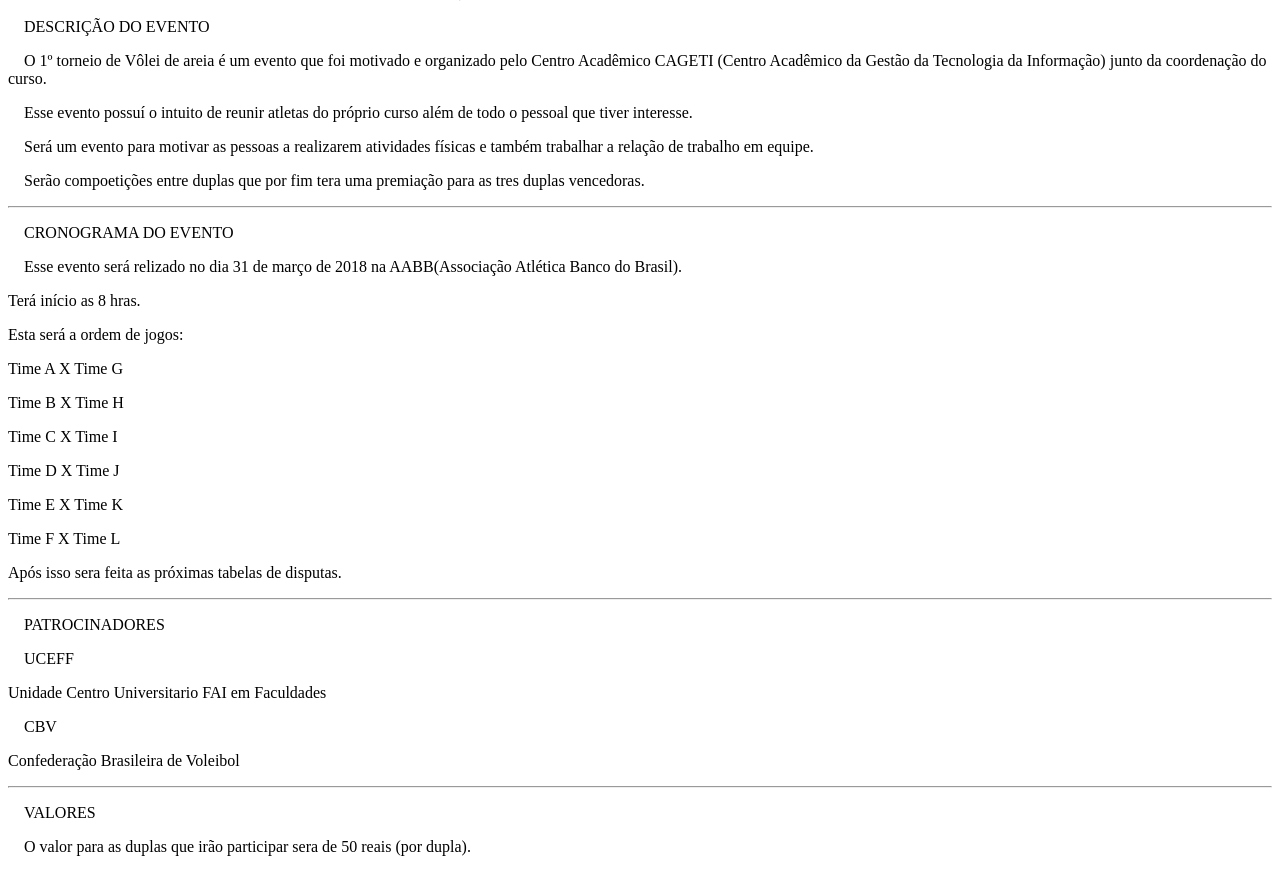
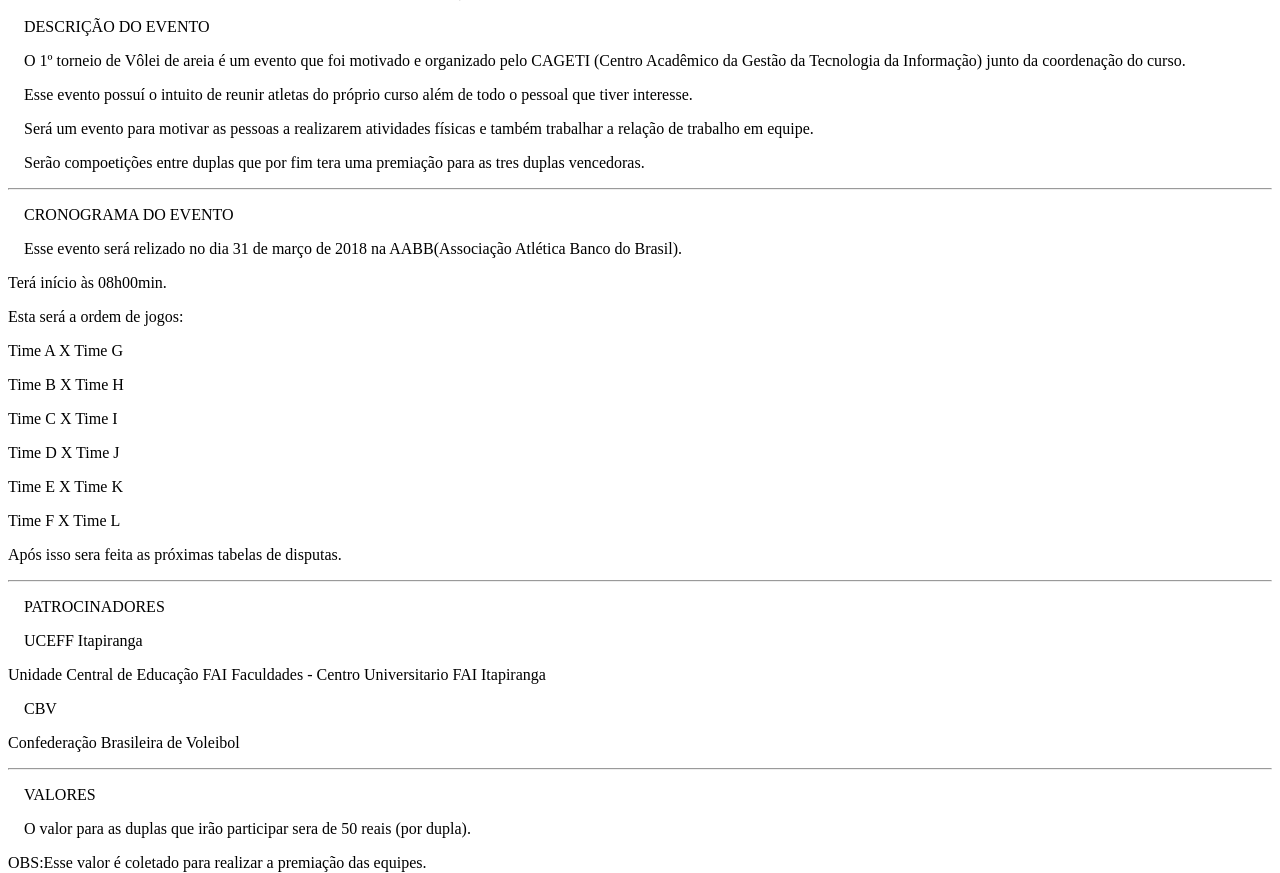
Before and after one commit to JonasKuhn/dsv-php, a PHP site: page / in a window 1280 px wide. Shown: the part 1475-2348 px from the top of the page. Run offline with PHP 8.4, Linux system fonts and the light colour scheme; some libraries are stand-ins or nearby versions.

Commit message:
dsv-evento alteracao na coerencia dos textos

```diff
--- a/evento/view/cronograma.php
+++ b/evento/view/cronograma.php
@@ -4,7 +4,7 @@
         <p class="evento-item">&emsp;CRONOGRAMA DO EVENTO</p>
         <p>&emsp;Esse evento será relizado no dia 31 de março de 2018 na AABB(Associação Atlética Banco do Brasil).</p>
 
-        <p class="p-center">Terá início as 8 hras.</p>
+        <p class="p-center">Terá início às 08h00min.</p>
         <p class="p-center">Esta será a ordem de jogos:</p>
 
         <p class="p-center">Time A X Time G</p>
--- a/evento/view/descricao.php
+++ b/evento/view/descricao.php
@@ -8,7 +8,7 @@
     <div class="topico" id="descricao">
         <p class="evento-item">&emsp;DESCRIÇÃO DO EVENTO</p>
         <p>&emsp;O 1º torneio de Vôlei de areia é um evento que foi motivado e organizado pelo
-            Centro Acadêmico CAGETI (Centro Acadêmico da Gestão da Tecnologia da Informação) junto da coordenação do curso.</p>
+            CAGETI (Centro Acadêmico da Gestão da Tecnologia da Informação) junto da coordenação do curso.</p>
         <p>&emsp;Esse evento possuí o intuito de reunir atletas do próprio curso além de todo o pessoal que tiver interesse. </p>
         <p>&emsp;Será um evento para motivar as pessoas a realizarem atividades físicas e também trabalhar a relação de trabalho em equipe.</p>
         <p>&emsp;Serão compoetições entre duplas que por fim tera uma premiação para as tres duplas vencedoras.</p>
--- a/evento/view/patrocinadores.php
+++ b/evento/view/patrocinadores.php
@@ -2,8 +2,8 @@
     <hr>
     <div class="topico" id="patrocinadores">
         <p class="evento-item">&emsp;PATROCINADORES</p>
-        <p>&emsp;UCEFF</p>
-        <p>Unidade Centro Universitario FAI em Faculdades</p>
+        <p>&emsp;UCEFF Itapiranga</p>
+        <p>Unidade Central de Educação FAI Faculdades - Centro Universitario FAI Itapiranga</p>
         <p>&emsp;CBV</p>
         <p>Confederação Brasileira de Voleibol</p>
 
```
